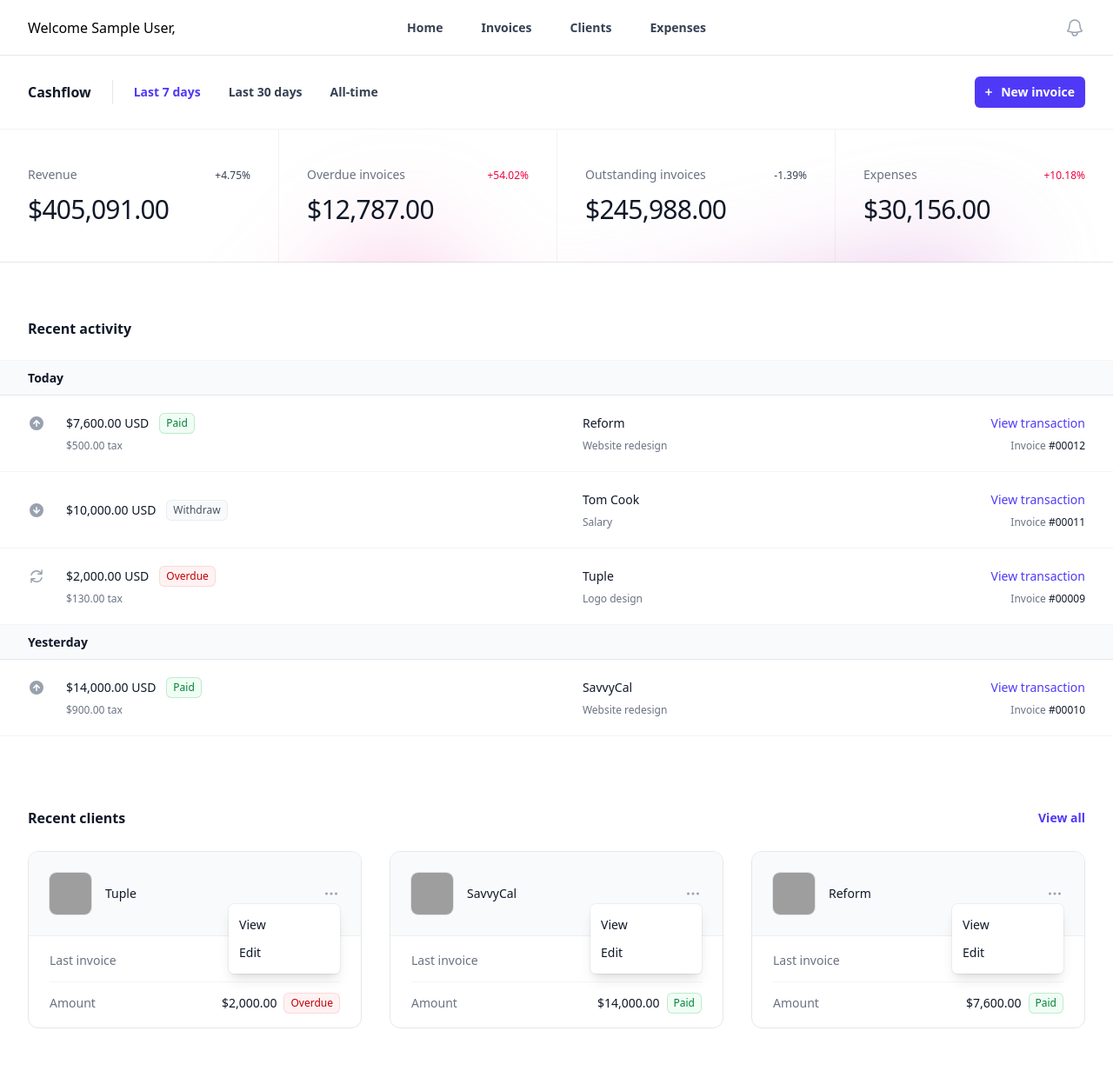
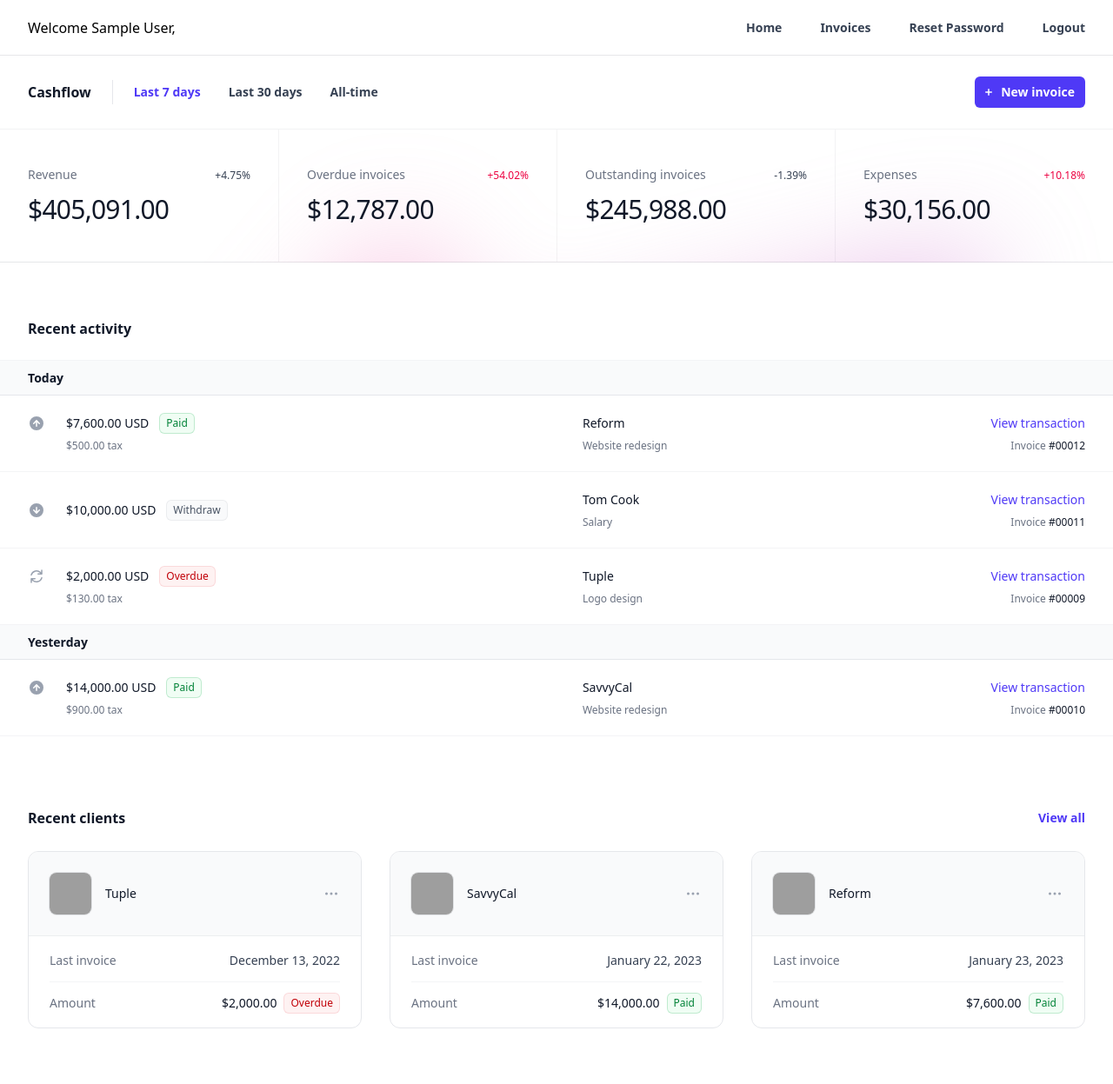
Before and after one commit to LeonR92/AuthService, a Flask app: page /dashboard/welcome/ in a window 1280 px wide. Shown: the whole page at 87% size. Run offline with Flask 3, Linux system fonts and the light colour scheme; the visitor is signed in with stand-in values (Sample User, id 1); tables that the repository leaves empty hold one stand-in row (values such as "Sample post"); grey boxes are pictures that could not be loaded.

Commit message:
added logout

```diff
--- a/blueprints/auth/views.py
+++ b/blueprints/auth/views.py
@@ -74,3 +74,9 @@ def verify_otp():
             return redirect(url_for('dashboard.user_dashboard'))
         except ValueError:
             return jsonify({"error": "Invalid OTP code"}), 401
+
+
+@auth.route("/logout", methods=["POST"])
+def logout():
+    session.clear()
+    return redirect(url_for("users.login"))
--- a/blueprints/dashboard/templates/dashboard_user.html
+++ b/blueprints/dashboard/templates/dashboard_user.html
@@ -22,20 +22,15 @@
           <nav class="hidden md:flex md:gap-x-11 md:text-sm/6 md:font-semibold md:text-gray-700">
             <a href="#">Home</a>
             <a href="#">Invoices</a>
-            <a href="#">Clients</a>
-            <a href="#">Expenses</a>
-          </nav>
-          <div class="flex flex-1 items-center justify-end gap-x-8">
-            <button type="button" class="-m-2.5 p-2.5 text-gray-400 hover:text-gray-500">
-              <span class="sr-only">View notifications</span>
-              <svg class="size-6" fill="none" viewBox="0 0 24 24" stroke-width="1.5" stroke="currentColor" aria-hidden="true" data-slot="icon">
-                <path stroke-linecap="round" stroke-linejoin="round" d="M14.857 17.082a23.848 23.848 0 0 0 5.454-1.31A8.967 8.967 0 0 1 18 9.75V9A6 6 0 0 0 6 9v.75a8.967 8.967 0 0 1-2.312 6.022c1.733.64 3.56 1.085 5.455 1.31m5.714 0a24.255 24.255 0 0 1-5.714 0m5.714 0a3 3 0 1 1-5.714 0" />
-              </svg>
-            </button>
-          </div>
+            <a href="#">Reset Password</a>
+            <form action="{{ url_for('auth.logout') }}" method="post">
+              <button type="submit">Logout</button>
+          </form>
+        </nav>
+
         </div>
         <!-- Mobile menu, show/hide based on menu open state. -->
-        <div class="lg:hidden" role="dialog" aria-modal="true">
+        <div class="hidden" role="dialog" aria-modal="true">
           <!-- Background backdrop, show/hide based on slide-over state. -->
           <div class="fixed inset-0 z-50"></div>
           <div class="fixed inset-y-0 left-0 z-50 w-full overflow-y-auto bg-white px-4 pb-6 sm:max-w-sm sm:px-6 sm:ring-1 sm:ring-gray-900/10">
@@ -49,15 +44,16 @@
               <div class="-ml-0.5">
                 <a href="#" class="-m-1.5 block p-1.5">
                   <span class="sr-only">Your Company</span>
-                  <img class="h-8 w-auto" src="https://tailwindcss.com/plus-assets/img/logos/mark.svg?color=indigo&shade=600" alt="">
                 </a>
               </div>
             </div>
             <div class="mt-2 space-y-2">
-              <a href="#" class="-mx-3 block rounded-lg px-3 py-2 text-base/7 font-semibold text-gray-900 hover:bg-gray-50">Home</a>
-              <a href="#" class="-mx-3 block rounded-lg px-3 py-2 text-base/7 font-semibold text-gray-900 hover:bg-gray-50">Invoices</a>
-              <a href="#" class="-mx-3 block rounded-lg px-3 py-2 text-base/7 font-semibold text-gray-900 hover:bg-gray-50">Clients</a>
-              <a href="#" class="-mx-3 block rounded-lg px-3 py-2 text-base/7 font-semibold text-gray-900 hover:bg-gray-50">Expenses</a>
+              <a href="#">Home</a>
+              <a href="#">Invoices</a>
+              <a href="#">Reset Password</a>
+              <form action="{{ url_for('auth.logout') }}" method="post">
+                <button type="submit">Logout</button>
+            </form>
             </div>
           </div>
         </div>
@@ -295,7 +291,7 @@
                           From: "transform opacity-100 scale-100"
                           To: "transform opacity-0 scale-95"
                       -->
-                      <div class="absolute right-0 z-10 mt-0.5 w-32 origin-top-right rounded-md bg-white py-2 ring-1 shadow-lg ring-gray-900/5 focus:outline-hidden" role="menu" aria-orientation="vertical" aria-labelledby="options-menu-0-button" tabindex="-1">
+                      <div class="absolute hidden right-0 z-10 mt-0.5 w-32 origin-top-right rounded-md bg-white py-2 ring-1 shadow-lg ring-gray-900/5 focus:outline-hidden" role="menu" aria-orientation="vertical" aria-labelledby="options-menu-0-button" tabindex="-1">
                         <!-- Active: "bg-gray-50 outline-hidden", Not Active: "" -->
                         <a href="#" class="block px-3 py-1 text-sm/6 text-gray-900" role="menuitem" tabindex="-1" id="options-menu-0-item-0">View<span class="sr-only">, Tuple</span></a>
                         <a href="#" class="block px-3 py-1 text-sm/6 text-gray-900" role="menuitem" tabindex="-1" id="options-menu-0-item-1">Edit<span class="sr-only">, Tuple</span></a>
@@ -338,7 +334,7 @@
                           From: "transform opacity-100 scale-100"
                           To: "transform opacity-0 scale-95"
                       -->
-                      <div class="absolute right-0 z-10 mt-0.5 w-32 origin-top-right rounded-md bg-white py-2 ring-1 shadow-lg ring-gray-900/5 focus:outline-hidden" role="menu" aria-orientation="vertical" aria-labelledby="options-menu-1-button" tabindex="-1">
+                      <div class="absolute right-0 z-10 mt-0.5 w-32 origin-top-right rounded-md bg-white py-2 ring-1 shadow-lg ring-gray-900/5 focus:outline-hidden hidden" role="menu" aria-orientation="vertical" aria-labelledby="options-menu-1-button" tabindex="-1">
                         <!-- Active: "bg-gray-50 outline-hidden", Not Active: "" -->
                         <a href="#" class="block px-3 py-1 text-sm/6 text-gray-900" role="menuitem" tabindex="-1" id="options-menu-1-item-0">View<span class="sr-only">, SavvyCal</span></a>
                         <a href="#" class="block px-3 py-1 text-sm/6 text-gray-900" role="menuitem" tabindex="-1" id="options-menu-1-item-1">Edit<span class="sr-only">, SavvyCal</span></a>
@@ -381,7 +377,7 @@
                           From: "transform opacity-100 scale-100"
                           To: "transform opacity-0 scale-95"
                       -->
-                      <div class="absolute right-0 z-10 mt-0.5 w-32 origin-top-right rounded-md bg-white py-2 ring-1 shadow-lg ring-gray-900/5 focus:outline-hidden" role="menu" aria-orientation="vertical" aria-labelledby="options-menu-2-button" tabindex="-1">
+                      <div class="absolute hidden right-0 z-10 mt-0.5 w-32 origin-top-right rounded-md bg-white py-2 ring-1 shadow-lg ring-gray-900/5 focus:outline-hidden" role="menu" aria-orientation="vertical" aria-labelledby="options-menu-2-button" tabindex="-1">
                         <!-- Active: "bg-gray-50 outline-hidden", Not Active: "" -->
                         <a href="#" class="block px-3 py-1 text-sm/6 text-gray-900" role="menuitem" tabindex="-1" id="options-menu-2-item-0">View<span class="sr-only">, Reform</span></a>
                         <a href="#" class="block px-3 py-1 text-sm/6 text-gray-900" role="menuitem" tabindex="-1" id="options-menu-2-item-1">Edit<span class="sr-only">, Reform</span></a>
```
